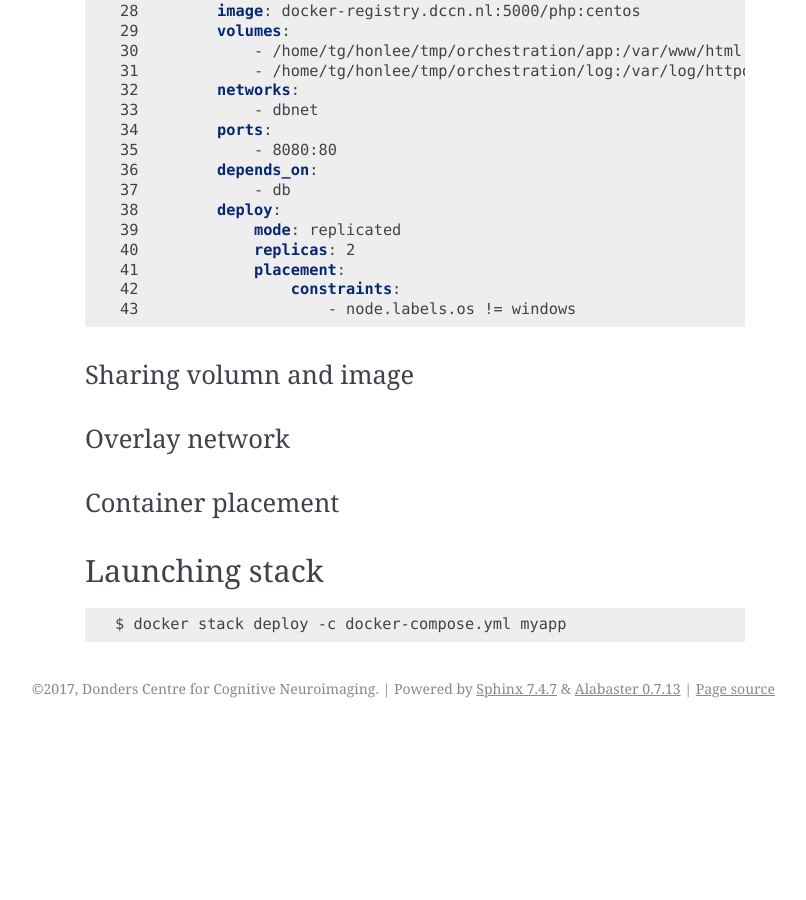
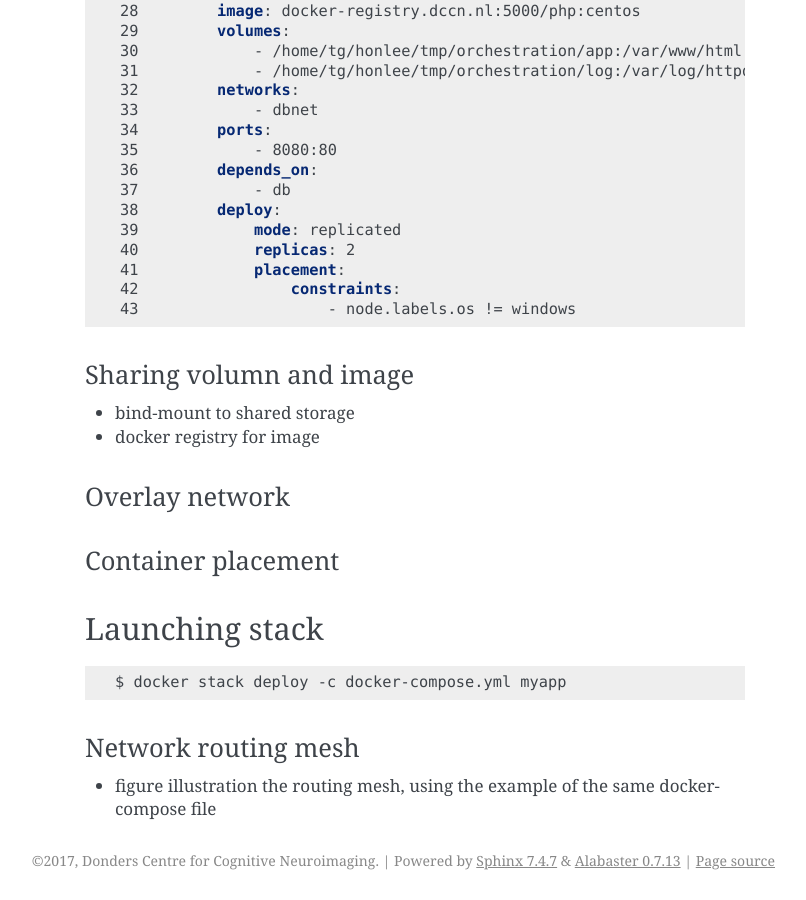
Before and after one commit to Donders-Institute/docker-swarm-setup, a Sphinx documentation site: the page built from doc/tutorial/swarm.rst, in a window 1280 px wide and 900 px high, scrolled down 4518 px. Shown: the whole window, without its empty margins (335-1141 px from the left). Built offline with Sphinx 7.4.7, drawn with Linux system fonts in a browser that asks for light colours; before the commit the page ends 5246 px from its top, so only the background shows below that.

Commit message:
Update swarm.rst

```diff
--- a/doc/tutorial/swarm.rst
+++ b/doc/tutorial/swarm.rst
@@ -182,6 +182,9 @@ The docker-compose file
 Sharing volumn and image
 ^^^^^^^^^^^^^^^^^^^^^^^^
 
+- bind-mount to shared storage
+- docker registry for image
+
 Overlay network
 ^^^^^^^^^^^^^^^
 
@@ -194,3 +197,8 @@ Launching stack
 .. code-block:: bash
 
     $ docker stack deploy -c docker-compose.yml myapp
+
+Network routing mesh
+^^^^^^^^^^^^^^^^^^^^
+
+- figure illustration the routing mesh, using the example of the same docker-compose file
```
